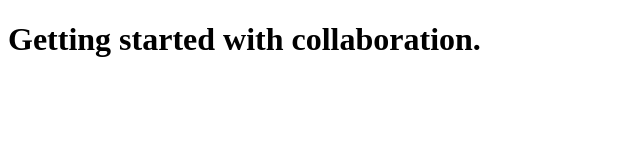
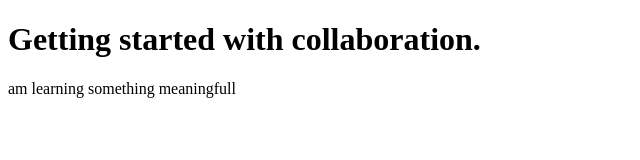
Before and after one commit to zenocodes/treadstone, a plain HTML site: page index.html in a window 1280 px wide. Shown: the whole page, without its empty margins (0-640 px from the left). Drawn offline with Linux system fonts and the light colour scheme.

Commit message:
added a line

```diff
--- a/index.html
+++ b/index.html
@@ -8,6 +8,7 @@
 </head>
 <body>
     <h1>Getting started with collaboration.</h1>
+    <p>am learning something meaningfull</p>
 
 </body>
 </html>
```
